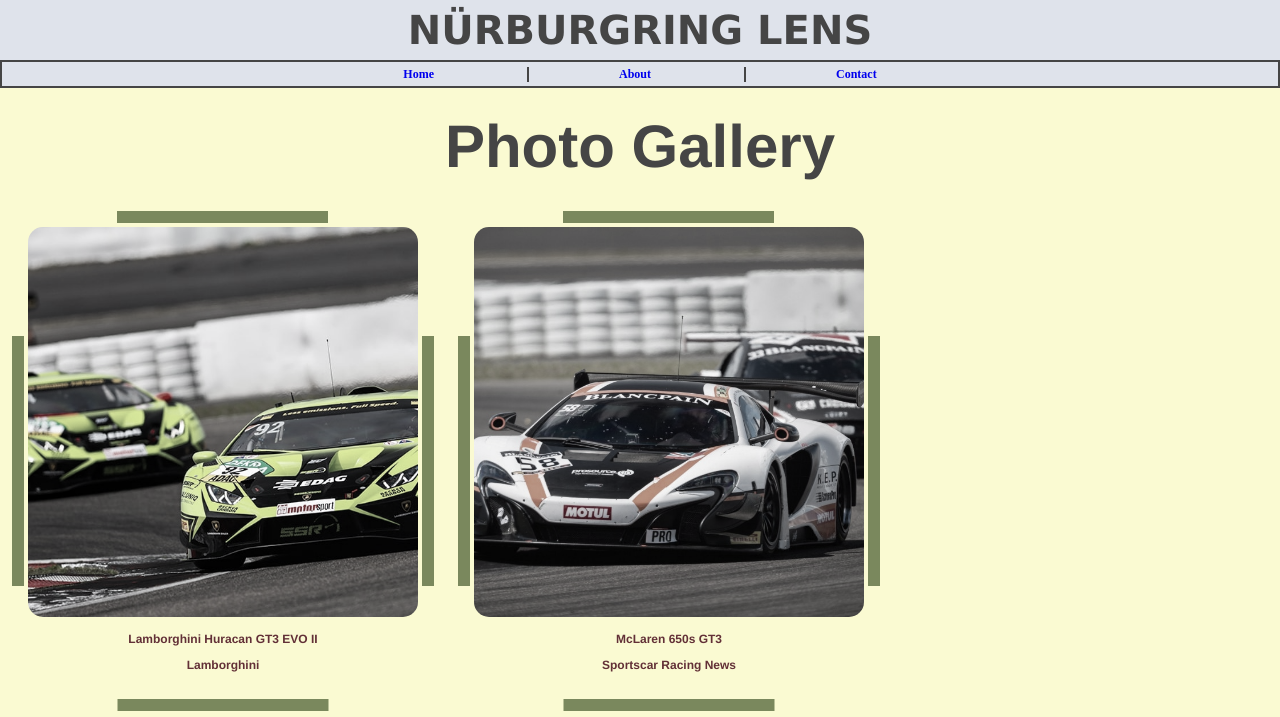
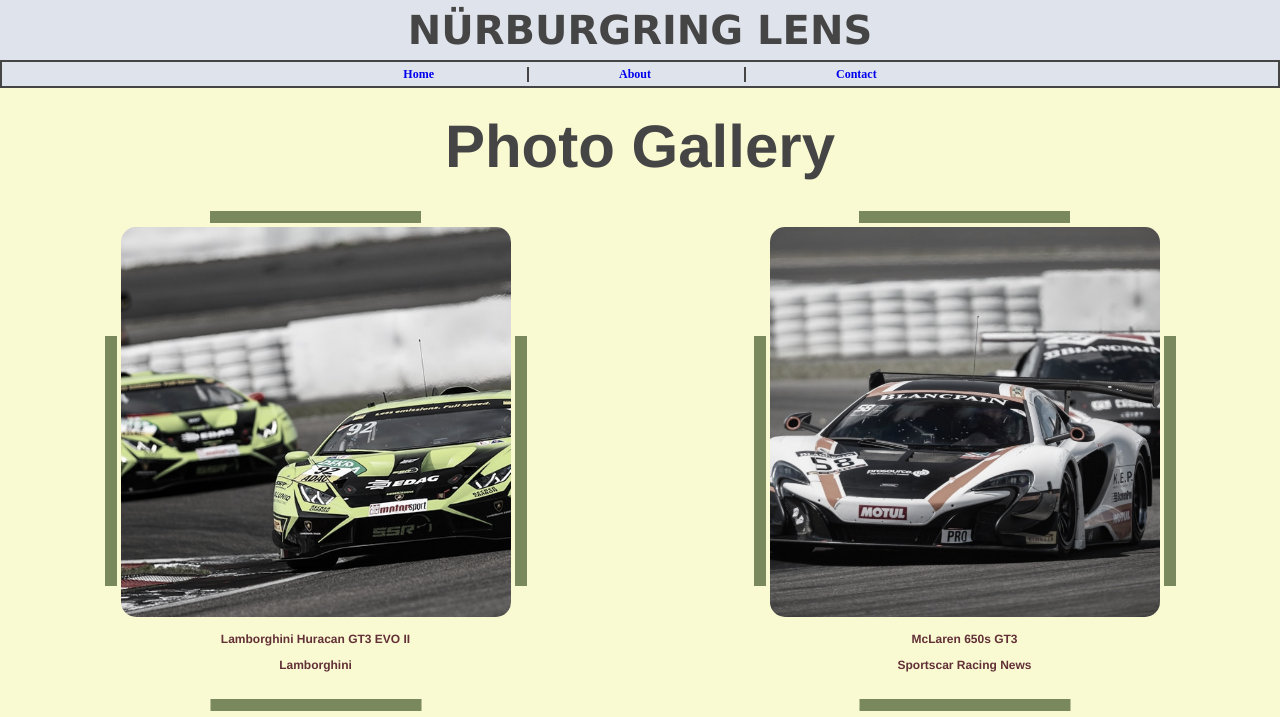
Before and after one commit to markyboi10/costello-case-kelley_3950_2, a plain HTML site: page HomePage/index.html in a window 1280 px wide. Shown: the top 717 px of the page. Drawn offline with Linux system fonts and the light colour scheme; a script that the page names is missing.

Commit message:
Fixed spacing again

```diff
--- a/HomePage/style.css
+++ b/HomePage/style.css
@@ -11,11 +11,6 @@ html {
 #albumSection {
     width: 100%;
     background-color: lightgoldenrodyellow;
-    display: flex;
-    flex-wrap: wrap;
-    justify-content: space-around;
-    align-items: center;
-    gap: 1.5rem;
     font-family:'Franklin Gothic Medium', 'Arial Narrow', Arial, sans-serif;
     font-weight: bold;
     padding-bottom: 13vh; /* Offset the footer */
@@ -26,6 +21,14 @@ html {
     font-size: 5rem;
     font-family:'Franklin Gothic Medium', 'Arial Narrow', Arial, sans-serif;
     color: rgb(69, 69, 69);
+}
+
+#album, #albumSection {
+    display: flex;
+    flex-wrap: wrap;
+    justify-content: space-around;
+    align-items: center;
+    gap: 1.5rem;
 }
 
 .imageCaption {
```
